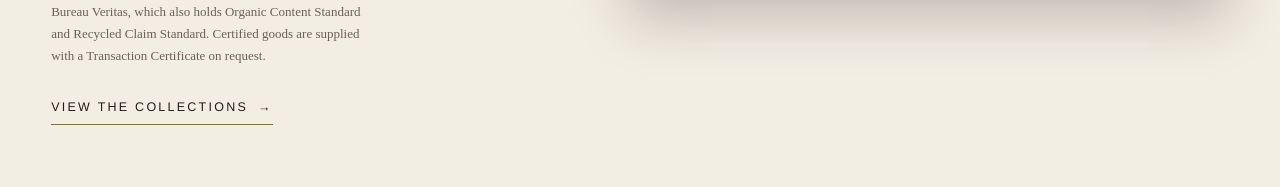
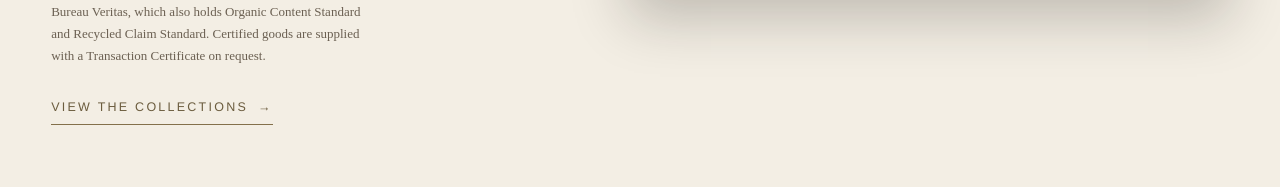
Before and after one commit to ersinpetraco/firmatextile, a React (Vite) app: page / in a window 1280 px wide. Shown: the part 1345-1532 px from the top of the page. Built offline with nearby package versions, Linux system fonts and the light colour scheme.

Commit message:
About link in deep gold with a gold underline
The text takes the site's deeper gold (the existing hover colour, 5.6:1
on ivory, where the lighter gold is 4.1:1) over a gold hairline, and
turns ink on hover.

Co-Authored-By: Claude Opus 5.5 <noreply@anthropic.com>

```diff
--- a/src/index.css
+++ b/src/index.css
@@ -86,9 +86,9 @@ nav a:hover::after,nav a:focus-visible::after{width:100%}
 .about h2{font-size:clamp(30px,1.6vw + 14px,44px);line-height:1.18;margin:0 0 22px}
 .about p{margin:0 0 18px;max-width:48ch;color:#3f372f}
 .about .more{font-family:var(--label);font-size:12.5px;letter-spacing:.18em;text-transform:uppercase;
- color:var(--ink);display:inline-flex;align-items:center;gap:10px;margin-top:6px;padding-bottom:6px;
+ color:var(--gold-hover);display:inline-flex;align-items:center;gap:10px;margin-top:6px;padding-bottom:6px;
  border-bottom:1px solid var(--gold);transition:color .25s,border-color .25s}
-.about .more:hover{color:var(--gold-hover);border-bottom-color:var(--gold-hover)}
+.about .more:hover{color:var(--ink);border-bottom-color:var(--ink)}
 .about .photo .frame{border:1px solid var(--gold);padding:11px;box-shadow:0 20px 54px rgba(26,21,18,.24)}
 .about .photo img{width:100%;height:auto;display:block}
 .about .certs{margin:26px 0 24px}
```
